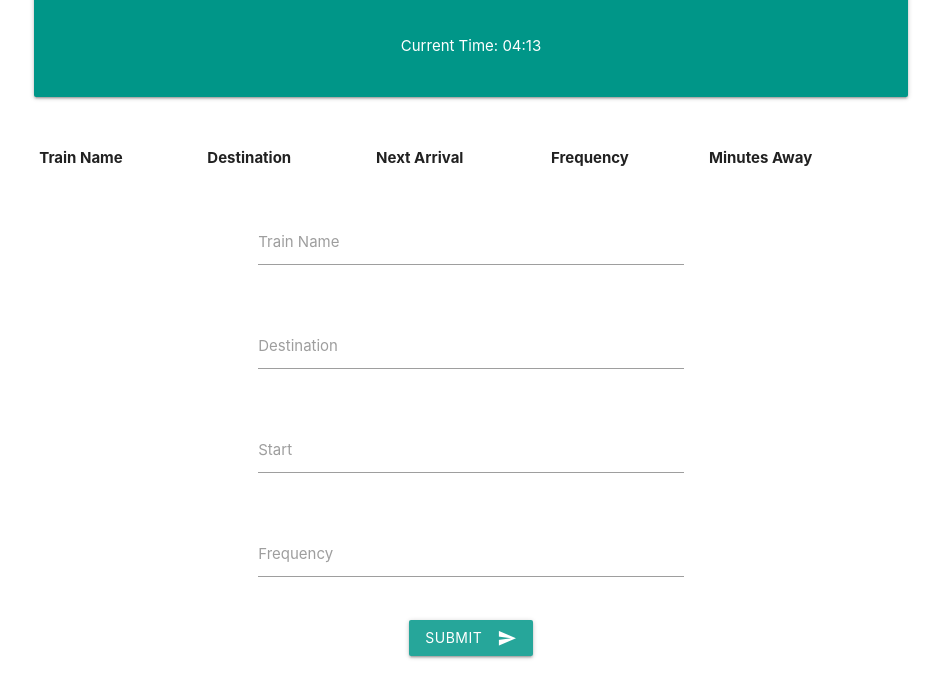
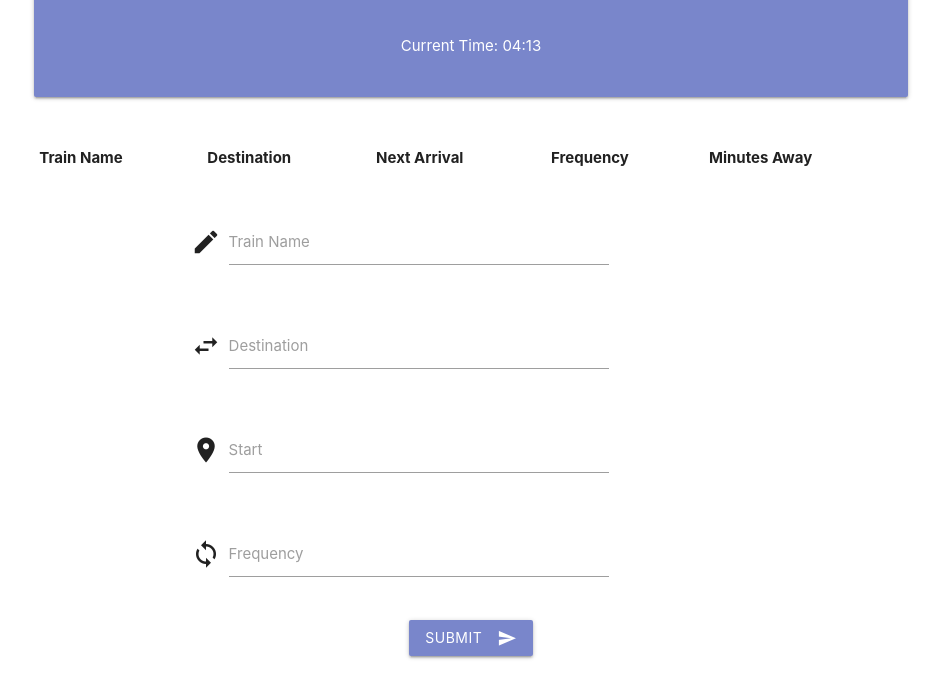
Before and after one commit to sheypr85/Firebase, a plain HTML site: page index.html in a window 1280 px wide. Shown: the part 154-830 px from the top of the page, without its empty margins (169-1110 px from the left). Drawn offline with nearby package versions, Linux system fonts and the light colour scheme; no server answers.

Commit message:
Adding changes

```diff
--- a/assets/javascript/app.js
+++ b/assets/javascript/app.js
@@ -1,5 +1,5 @@
 $(document).ready(function(){
-    $('.timepicker').timepicker({twelveHour: false});
+    $('.timepicker').timepicker({twelveHour: false, autoClose: true,});
   });
 
   var ct = moment()
@@ -109,4 +109,7 @@ database.ref().on("child_added", function(childSnapshot) {
 
     // Append the new row to the table
     $("#table_body").append(newRow);
+
+    ref.remove()
+
   });
--- a/index.html
+++ b/index.html
@@ -16,8 +16,8 @@
 
         <div class="row">
             <div class="col s12">
-                <div class="card-panel teal">
-                    <p class="traint center-align white-text"> <i class="sizei material-icons">directions_transit</i>Train
+                <div class="card-panel #7986cb indigo lighten-2">
+                    <p class="traint center-align white-text"> <i class="sizei material-icons">train</i>Train
                         Scheduler</p>
                      <p class="center-align white-text">Current Time: <span id="datetime"></span></p>
                 </div>
@@ -50,31 +50,35 @@
         <div class="row center-align">
             <form class="col s12">
                 <div class="row">
-                    <div class="input-field col s6 offset-s3">
+                    <div class="input-field col s6 offset-s2">
+                        <i class="material-icons prefix">create</i>
                         <input id="train_name" type="text" class="validate">
                         <label for="train_name">Train Name</label>
                     </div>
                 </div>
                 <div class="row">
-                    <div class="input-field col s6 offset-s3">
+                    <div class="input-field col s6 offset-s2">
+                        <i class="material-icons prefix">swap_horiz</i>
                         <input id="destination_name" type="text" class="validate">
                         <label for="destination_name">Destination</label>
                     </div>
                 </div>
                 <div class="row">
-                    <div class="input-field col s6 offset-s3">
+                    <div class="input-field col s6 offset-s2">
+                        <i class="material-icons prefix">location_on</i>
                         <input id="start_input" type="text" class="timepicker">
                         <label for="start_input">Start</label>
                     </div>
                 </div>
                 <div class="row">
-                    <div class="input-field col s6 offset-s3">
+                    <div class="input-field col s6 offset-s2">
+                            <i class="material-icons prefix">sync</i>
                         <input id="frequency_input" type="text" class="validate">
                         <label for="frequency_input">Frequency</label>
                     </div>
                 </div>
 
-                <button class="btn waves-effect waves-light" id="button_submit" type="submit" name="action">Submit
+                <button class="btn waves-effect #7986cb indigo lighten-2" id="button_submit" type="submit" name="action">Submit
                     <i class="material-icons right">send</i>
                 </button>
 
```
